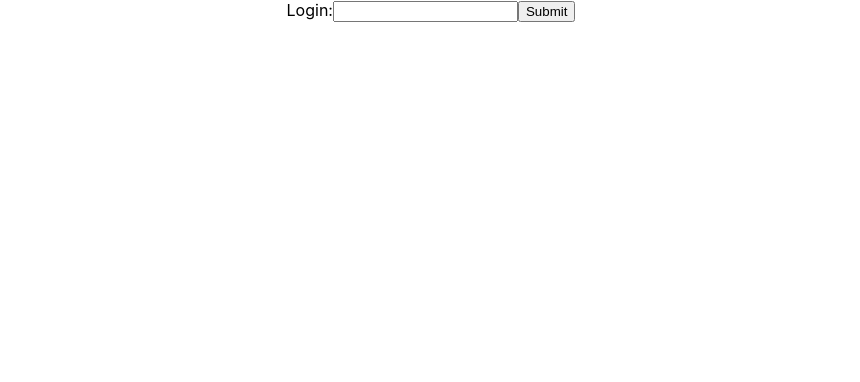
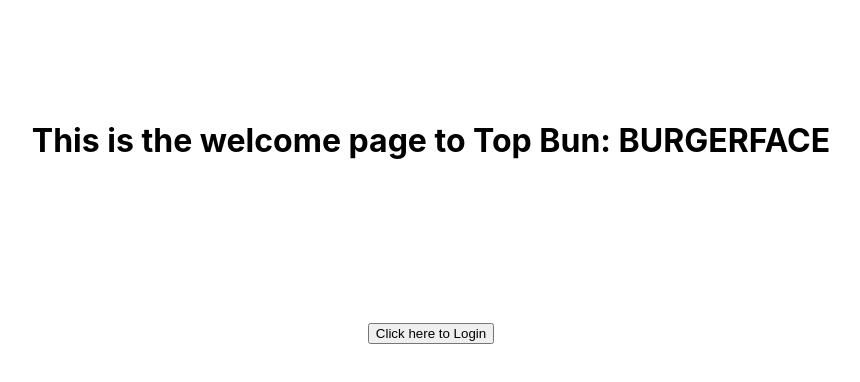
Before and after one commit to harumhelmy/top-bun-burgerface-frontend, a React (Create React App) app: page / in a window 1280 px wide. Shown: the top 382 px of the page, without its empty margins (209-1069 px from the left). Built offline with nearby package versions, Linux system fonts and the light colour scheme; no server answers.

Commit message:
recovered stash

```diff
--- a/src/App.js
+++ b/src/App.js
@@ -7,6 +7,7 @@ import { BrowserRouter as Router, Route } from 'react-router-dom'
 import Welcome from './Welcome'
 import GameContainer from './Container/GameContainer'
 import { Orders } from './Orders'
+import ThunderDome from './ThunderDome'
 
 const playerUrl = 'http://localhost:3000/players'
 
@@ -74,15 +75,17 @@ class App extends React.Component {
 
   render(){
     return (
-      <div className="App">
+      <div className="App" >
         <Router>
-            <Route exact path='/' render={ () => <Login
+
+            <Route exact path='/login' render={ () => <Login
               loginName={this.state.loginName}
               getLoginName={this.getLoginName}
               onLogin={this.onLogin}
               currentPlayer={this.state.currentPlayer} />
               }
             />
+              <Route exact path='/' component={ThunderDome} />
         </Router>
 
         {this.state.gameStarted ? <GameContainer exitGame={this.exitGame} orders={this.state.orders}/> : null}
--- a/src/Components/Timer.js
+++ b/src/Components/Timer.js
@@ -5,7 +5,7 @@ export default class Timer extends React.Component {
   constructor(){
     super()
     this.state = {
-      gameTimer: 30
+      gameTimer: 500
     }
   }
 
--- a/src/Container/BurgerBuildContainer.js
+++ b/src/Container/BurgerBuildContainer.js
@@ -20,8 +20,8 @@ export default class BurgerBuildContainer extends React.Component {
             flexDirection: "column",
             alignItems: "center",
             justifyContent: "flex-end",
-
-            backgroundImage: `url(${require('../images/TomCruise.jpg')})`,
+            margin: '0 auto',
+            // backgroundImage: `url(${require('../images/TomCruise.jpg')})`,
             // require(`../images/${ingr}.png`)
             // require(`../images/${ingr.name}.png`),
             backgroundSize: '100% 100%'
--- a/src/Container/GameContainer.js
+++ b/src/Container/GameContainer.js
@@ -122,7 +122,11 @@ export default class GameContainer extends React.Component {
     }, 2000);
   };
 
+
+
+
   render() {
+
     return (
       <Fragment>
         {this.state.gameEnded === false ? (
--- a/src/Login.js
+++ b/src/Login.js
@@ -3,9 +3,16 @@ import React from "react";
 const Login = props => {
   return (
      <div>
+                       <br/>
+                <br/>
+                <br/>
+                <br/>
+                <br/>
+                <br/>
+                <br/>
        { !props.currentPlayer ?
       <form onSubmit={props.onLogin}>
-        <label>Login:</label>
+        <h1><label>Login:</label></h1>
         <input
           type="text"
           value={props.loginName}
--- a/src/index.js
+++ b/src/index.js
@@ -2,5 +2,6 @@ import React from 'react';
 import ReactDOM from 'react-dom';
 import './index.css';
 import App from './App';
+import {BrowserRouter as Router} from 'react-router-dom'
 
-ReactDOM.render(<App />, document.getElementById('root'));
+ReactDOM.render(<Router><App /></Router>, document.getElementById('root'));
```
